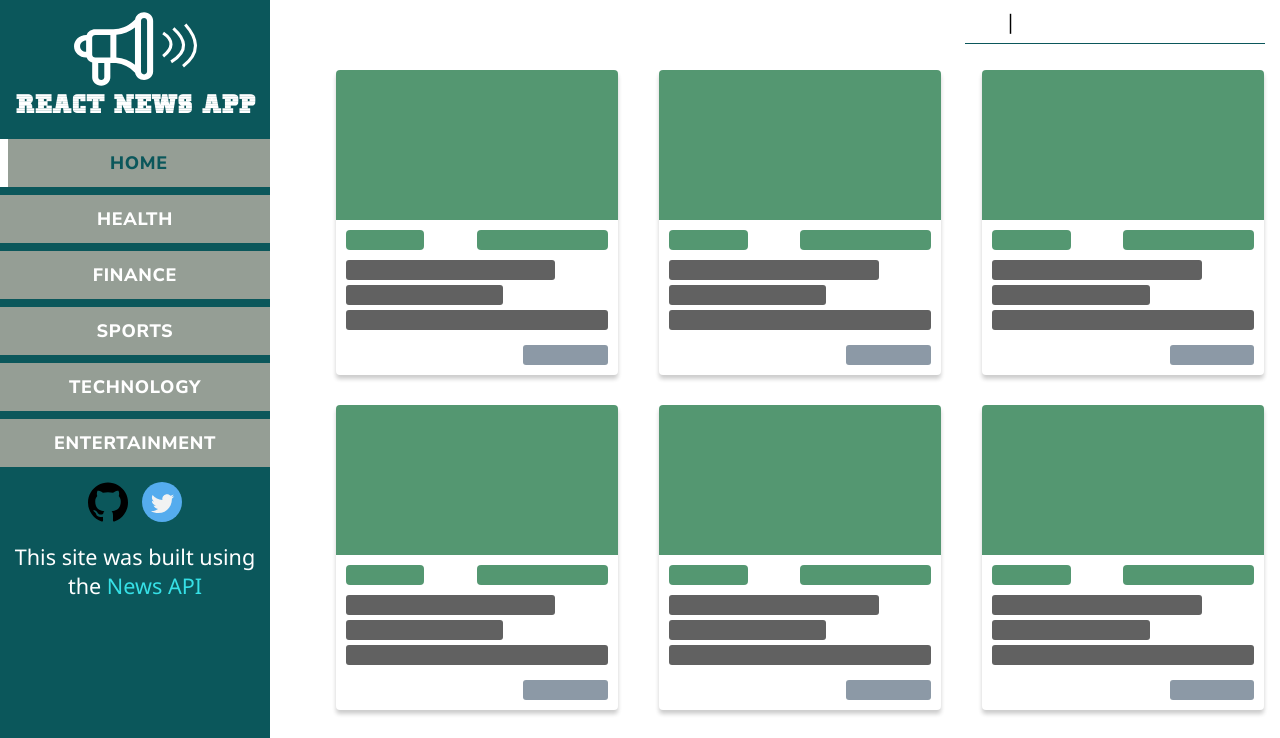
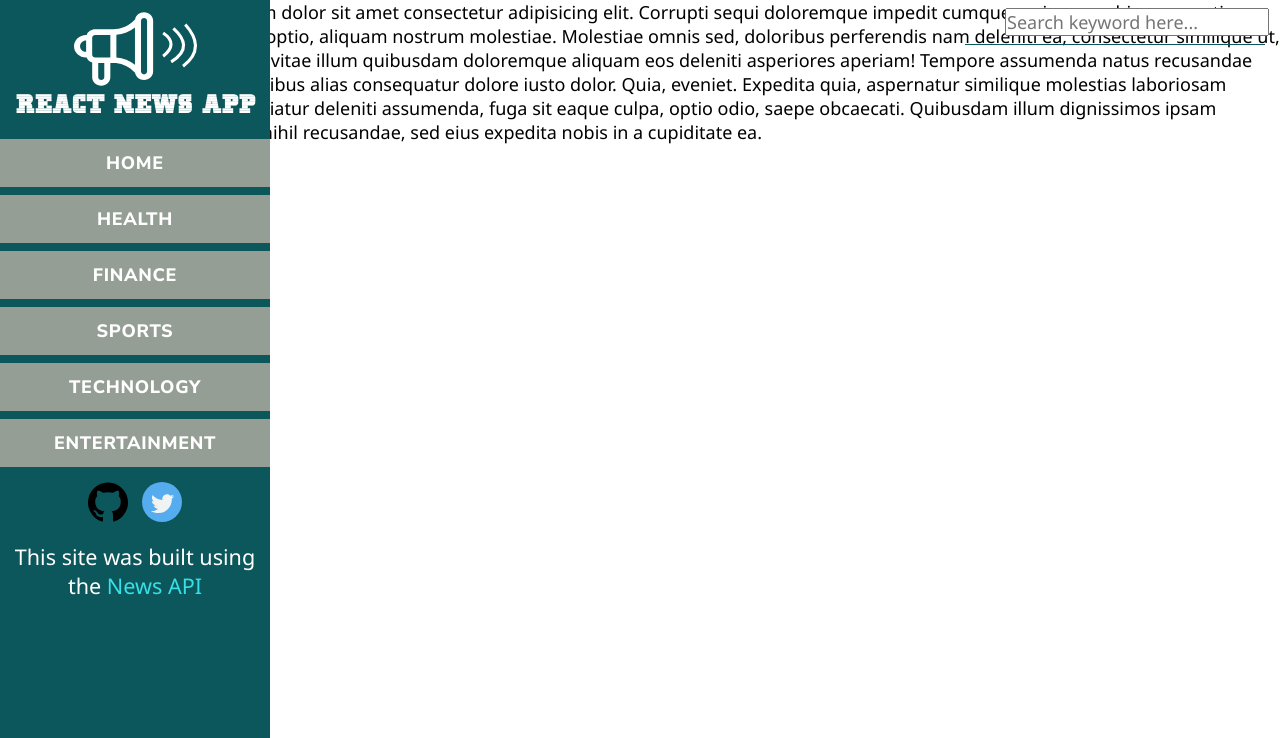
Before and after one commit to Irene-24/react-news-app, a React (Create React App) app: page /search in a window 1280 px wide. Before the commit this address led to /home. Shown: the top 738 px of the page. Built offline with nearby package versions, Linux system fonts and the light colour scheme.

Commit message:
added redirect on pressing enter key in search bar

```diff
--- a/src/App.js
+++ b/src/App.js
@@ -2,10 +2,18 @@ import React, { Component } from 'react';
 import { Route, Switch, Redirect } from "react-router-dom";
 import Layout from "./components/Layout/Layout";
 import LoadingPage from "./components/LoadingPage/LoadingPage";
+import SearchBar from "./components/SearchBar/SearchBar";
+import SearchPage from "./containers/SearchPage";
+import NewsPage from './components/NewsPage/NewsPage';
 
 
 class App extends Component
 {
+
+  state =
+  {
+    loading:false,
+  }
 
   // Testing Out
   // componentDidMount()
@@ -17,6 +25,7 @@ class App extends Component
   // }
 
 
+
   render()
   {
 
@@ -24,24 +33,37 @@ class App extends Component
     (
       <Switch>
 
-        <Route path="/home" />
-        <Route path="/health" />
-        <Route path="/finance" />
-        <Route path="/sports" />
-        <Route path="/technology" />
-        <Route path="/entertainment" />
+        <Route path="/home" component={NewsPage}/>
+        <Route path="/health" component={NewsPage} />
+        <Route path="/finance" component={NewsPage} />
+        <Route path="/sports" component={NewsPage} />
+        <Route path="/technology" component={NewsPage} />
+        <Route path="/entertainment" component={NewsPage} />
+        <Route path="/search" component={SearchPage} />
         <Redirect to ="/home" />
 
       </Switch>
     );
 
-    return (
+    let view = (
       <Layout>
        { routes }
+       <SearchBar />
        <LoadingPage />
       </Layout>
-    );
+    );;
 
+    if(!this.state.loading)
+    {view =
+      (
+        <Layout>
+         { routes }
+         <SearchBar />
+        </Layout>
+      );
+    }
+
+    return view;
   }
 }
 
--- a/src/components/LoadingPage/LoadingPage.module.css
+++ b/src/components/LoadingPage/LoadingPage.module.css
@@ -19,8 +19,8 @@
     transform: translateX(50%);
     font-size: 20px ;
     padding: 8px 40px;
+    will-change: transform;
 }
-
 
 
 @media  (min-width:768px) and (max-width:991px)
--- a/src/components/NewsPage/NewsPage.jsx
+++ b/src/components/NewsPage/NewsPage.jsx
@@ -0,0 +1,19 @@
+import React, { Component } from 'react';
+// import classes from "./NewsPage.module.css";
+
+class NewsPage extends Component
+{
+
+
+    render()
+    {
+        return (
+            <div>
+               News Articles  News Articles News Articles News Articles  News Articles News ArticlesNews Articles  News Articles News ArticlesNews Articles  News Articles News ArticlesNews Articles  News Articles News ArticlesNews Articles  News Articles News ArticlesNews Articles  News Articles News ArticlesNews Articles  News Articles News ArticlesNews Articles  News Articles News ArticlesNews Articles  News Articles News ArticlesNews Articles  News Articles News ArticlesNews Articles  News Articles News ArticlesNews Articles  News Articles News ArticlesNews Articles  News Articles News ArticlesNews Articles  News Articles News ArticlesNews Articles  News Articles News ArticlesNews Articles  News Articles News ArticlesNews Articles  News Articles News ArticlesNews Articles  News Articles News ArticlesNews Articles  News Articles News ArticlesNews Articles  News Articles News Articles
+            </div>
+        );
+    }
+
+}
+
+export default NewsPage
--- a/src/components/SearchBar/SearchBar.jsx
+++ b/src/components/SearchBar/SearchBar.jsx
@@ -1,19 +1,50 @@
 import React, { Component } from 'react';
+import { withRouter } from "react-router-dom";
 import classes from "./SearchBar.module.css";
 
 class Search extends Component
 {
+    state =
+    {
+        keyword:""
+    }
+
+
+  search = (event) =>
+  {
+     const keyword = event.target.value.trim();
+     console.log(keyword);
+
+  }
+
+  saveTyped = (event) =>
+  {
+
+        this.setState( { keyword : event.target.value  } );
+        console.log(1234);
+  }
+
+  search = (event) =>
+  {
+    if(event.keyCode === 13)
+    {
+      console.log('enter');
+      //call a function in app.js to handle the actual redirect
+      //that function will do the actual fetching of data
+      this.props.history.push('/search');
+    }
+  }
 
 
     render()
     {
         return (
             <div className={classes.Search}>
-               <input type="text" placeholder="Search keyword here..."/>
+               <input type="text"  value={this.state.keyword} placeholder="Search keyword here..." onChange={this.saveTyped} onKeyUp={this.search} />
             </div>
         );
     }
 
 }
 
-export default Search
+export default withRouter(Search);
--- /dev/null
+++ b/src/containers/SearchPage.jsx
@@ -0,0 +1,19 @@
+import React, { Component } from 'react';
+
+class SearchPage extends Component
+{
+
+
+    render()
+    {
+        return (
+            <div>
+              SearchPage results
+              Lorem ipsum dolor sit amet consectetur adipisicing elit. Corrupti sequi doloremque impedit cumque maiores, nobis praesentium fugiat minima cum quo, magni optio, aliquam nostrum molestiae. Molestiae omnis sed, doloribus perferendis nam deleniti ea, consectetur similique ut, aspernatur magnam. Inventore vitae illum quibusdam doloremque aliquam eos deleniti asperiores aperiam! Tempore assumenda natus recusandae commodi reprehenderit temporibus alias consequatur dolore iusto dolor. Quia, eveniet. Expedita quia, aspernatur similique molestias laboriosam maiores! Ex itaque magnam pariatur deleniti assumenda, fuga sit eaque culpa, optio odio, saepe obcaecati. Quibusdam illum dignissimos ipsam temporibus? Quibusdam error nihil recusandae, sed eius expedita nobis in a cupiditate ea.
+            </div>
+        );
+    }
+
+}
+
+export default SearchPage;
```
